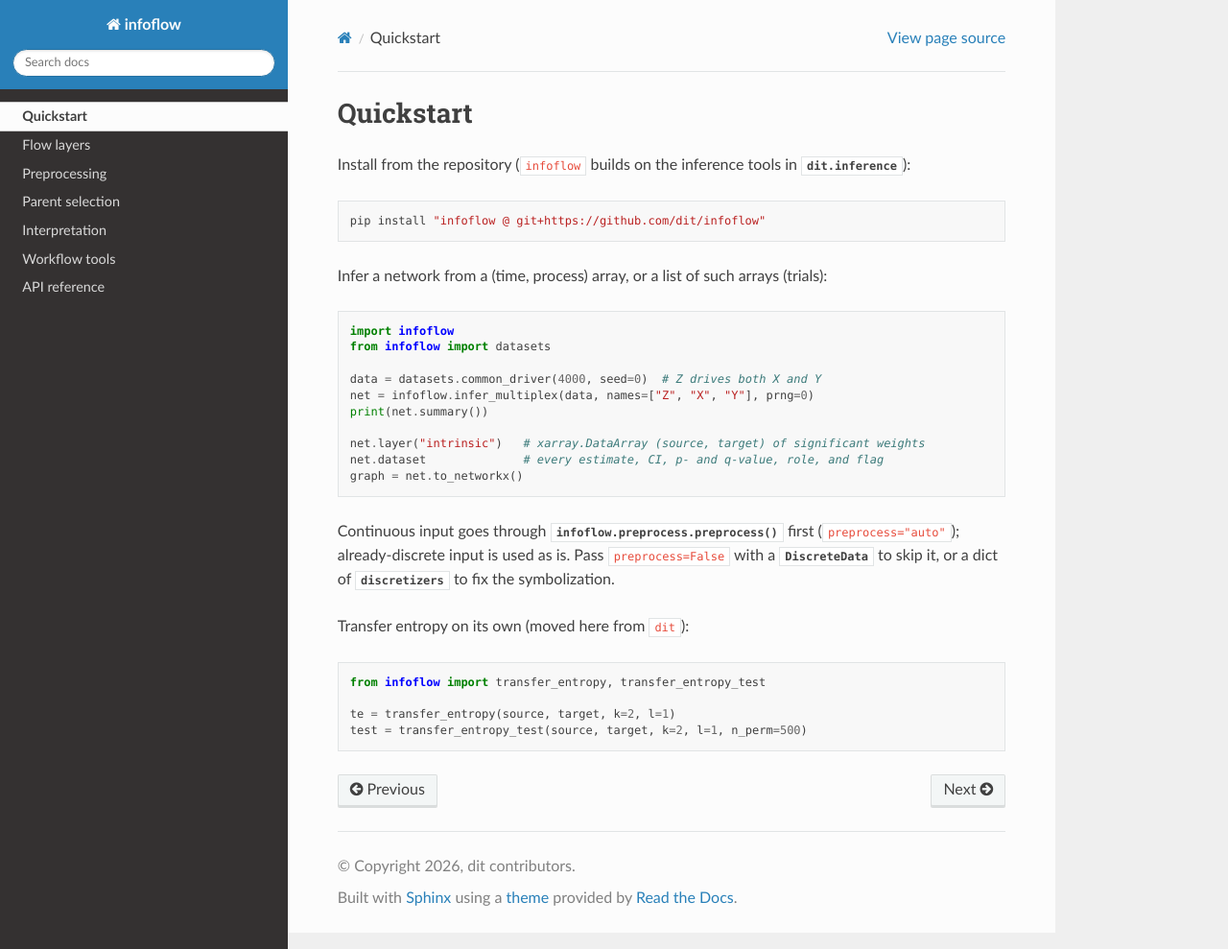
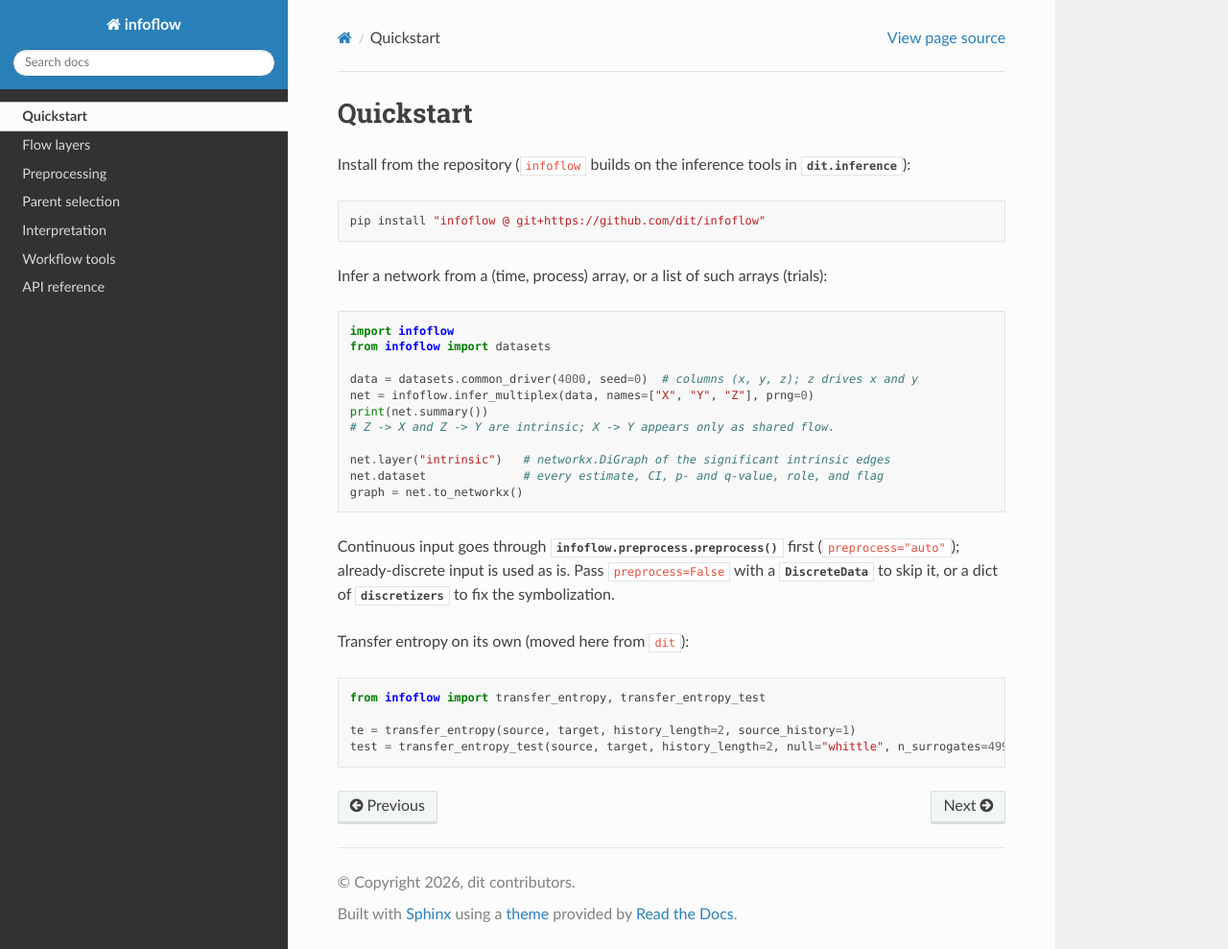
Before and after one commit to dit/infoflow, a Sphinx documentation site: the page built from docs/quickstart.rst, in a window 1280 px wide and 989 px high. Shown: the whole window at 96% size. Built offline with Sphinx 7.4.7 and the Read the Docs theme 3.1.0, drawn with Linux system fonts in a browser that asks for light colours; pages that are not in the unit, such as notebooks, are missing from menus; the version number could not be read and is left out.

Commit message:
Fix quickstart argument names and column order
Co-authored-by: Cursor <cursoragent@cursor.com>

```diff
--- a/docs/quickstart.rst
+++ b/docs/quickstart.rst
@@ -13,11 +13,12 @@ Infer a network from a (time, process) array, or a list of such arrays (trials):
     import infoflow
     from infoflow import datasets
 
-    data = datasets.common_driver(4000, seed=0)  # Z drives both X and Y
-    net = infoflow.infer_multiplex(data, names=["Z", "X", "Y"], prng=0)
+    data = datasets.common_driver(4000, seed=0)  # columns (x, y, z); z drives x and y
+    net = infoflow.infer_multiplex(data, names=["X", "Y", "Z"], prng=0)
     print(net.summary())
+    # Z -> X and Z -> Y are intrinsic; X -> Y appears only as shared flow.
 
-    net.layer("intrinsic")   # xarray.DataArray (source, target) of significant weights
+    net.layer("intrinsic")   # networkx.DiGraph of the significant intrinsic edges
     net.dataset              # every estimate, CI, p- and q-value, role, and flag
     graph = net.to_networkx()
 
@@ -32,5 +33,5 @@ Transfer entropy on its own (moved here from ``dit``):
 
     from infoflow import transfer_entropy, transfer_entropy_test
 
-    te = transfer_entropy(source, target, k=2, l=1)
-    test = transfer_entropy_test(source, target, k=2, l=1, n_perm=500)
+    te = transfer_entropy(source, target, history_length=2, source_history=1)
+    test = transfer_entropy_test(source, target, history_length=2, null="whittle", n_surrogates=499)
```
